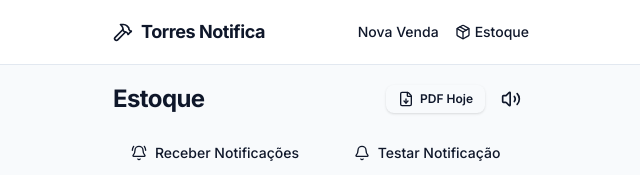
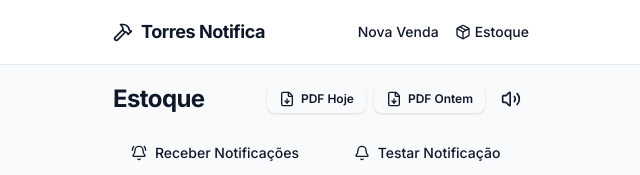
Before and after one commit to kleberrsanzony/torreswoodnotification, a Next.js app: page /estoque in a window 1280 px wide. Shown: the top 175 px of the page, without its empty margins (319-959 px from the left). Built offline with nearby package versions, Linux system fonts and the light colour scheme; no server answers; the database is empty.

Commit message:
feat: add PDF Ontem button to export yesterday's sales report

```diff
--- a/src/app/estoque/page.tsx
+++ b/src/app/estoque/page.tsx
@@ -32,6 +32,7 @@ export default function Estoque() {
   const [editMessage, setEditMessage] = useState("");
   const [deletingId, setDeletingId] = useState<string | null>(null);
   const [isExporting, setIsExporting] = useState(false);
+  const [isExportingYesterday, setIsExportingYesterday] = useState(false);
   const [currentPage, setCurrentPage] = useState(1);
 
   const audioRef = useRef<HTMLAudioElement | null>(null);
@@ -207,6 +208,38 @@ export default function Estoque() {
     }
   };
 
+  const handleExportYesterdayPDF = async () => {
+    setIsExportingYesterday(true);
+    try {
+      const yesterday = new Date();
+      yesterday.setDate(yesterday.getDate() - 1);
+      const startOfDay = new Date(yesterday.getFullYear(), yesterday.getMonth(), yesterday.getDate()).toISOString();
+      const endOfDay = new Date(yesterday.getFullYear(), yesterday.getMonth(), yesterday.getDate(), 23, 59, 59).toISOString();
+
+      const { data, error } = await supabase
+        .from('sales')
+        .select('*')
+        .gte('created_at', startOfDay)
+        .lte('created_at', endOfDay)
+        .order('created_at', { ascending: true });
+
+      if (error) throw error;
+
+      if (!data || data.length === 0) {
+        toast.warning('Nenhuma venda registrada ontem para exportar.');
+        return;
+      }
+
+      generateDailyReport(data, yesterday);
+      toast.success(`PDF de ontem gerado com ${data.length} venda(s)!`);
+    } catch (e) {
+      console.error(e);
+      toast.error('Erro ao gerar o relatório PDF.');
+    } finally {
+      setIsExportingYesterday(false);
+    }
+  };
+
   const startEditing = (sale: Sale) => {
     setEditingId(sale.id);
     setEditMessage(sale.message);
@@ -279,10 +312,19 @@ export default function Estoque() {
               onClick={handleExportPDF}
               disabled={isExporting}
               className="flex items-center gap-1.5 px-3 py-1.5 rounded-lg bg-primary text-primary-foreground text-xs font-semibold shadow-sm hover:bg-primary/90 disabled:opacity-50 transition-colors"
-              title="Exportar relatório diário em PDF"
+              title="Exportar relatório de hoje em PDF"
             >
               <FileDown className="h-4 w-4" />
               {isExporting ? 'Gerando...' : 'PDF Hoje'}
+            </button>
+            <button
+              onClick={handleExportYesterdayPDF}
+              disabled={isExportingYesterday}
+              className="flex items-center gap-1.5 px-3 py-1.5 rounded-lg bg-secondary text-secondary-foreground text-xs font-semibold shadow-sm hover:bg-secondary/80 disabled:opacity-50 transition-colors"
+              title="Exportar relatório de ontem em PDF"
+            >
+              <FileDown className="h-4 w-4" />
+              {isExportingYesterday ? 'Gerando...' : 'PDF Ontem'}
             </button>
             <button
               onClick={() => setSoundEnabled(!soundEnabled)}
```
